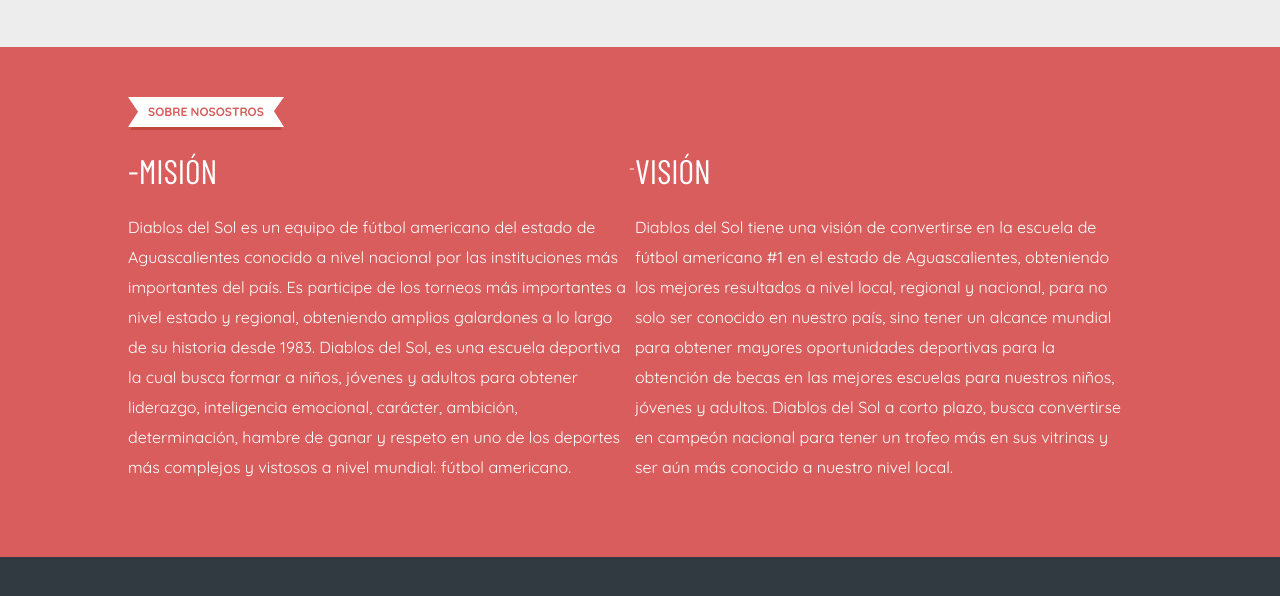
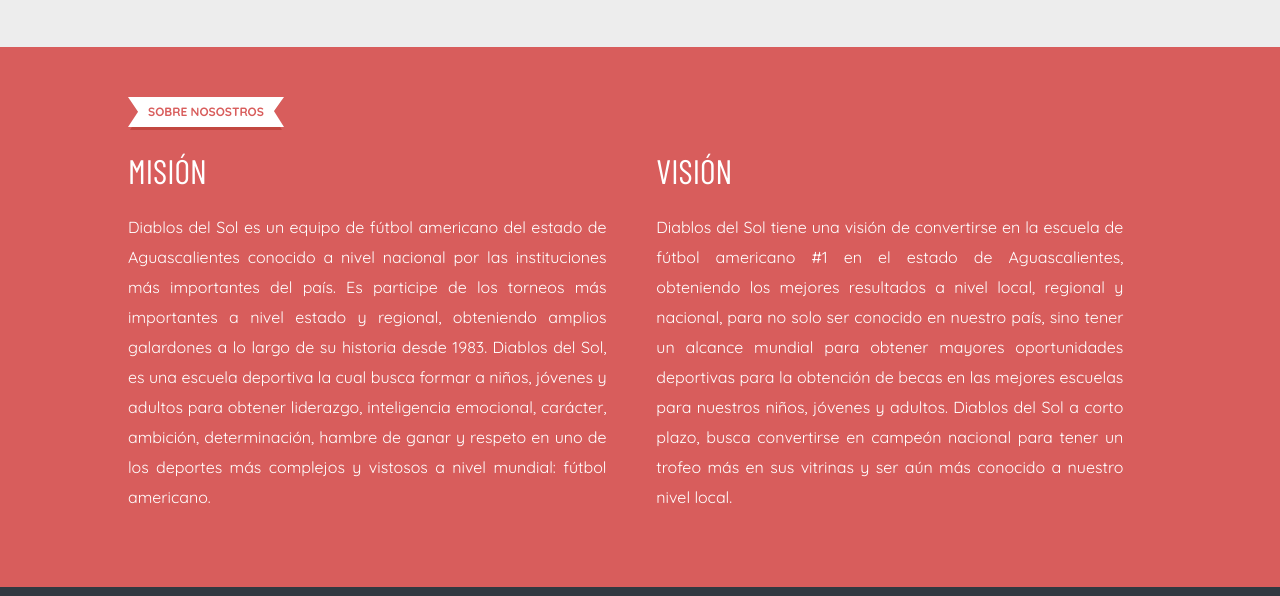
Before and after one commit to FelipeR14/diablos, a plain HTML site: page index.html in a window 1280 px wide. Shown: the part 2754-3350 px from the top of the page. Drawn offline with nearby package versions, Linux system fonts and the light colour scheme; a web font is replaced by a local one.

Commit message:
8:46 am commit

```diff
--- a/index.html
+++ b/index.html
@@ -406,7 +406,7 @@
 																		<!-- Section Head -->
 																		<tr>
 																			<td class="text-grey centered" style="padding-bottom: 15px; color:#7d7e80; font-family:'Quicksand', Arial,sans-serif; font-size:14px; line-height:24px; letter-spacing:3px; text-align:center;">
-																				NOTICAS
+																				NOTICIAS
 																			</td>
 																		</tr>
 																		<tr>
@@ -426,7 +426,7 @@
 																							<table width="100%" border="0" cellspacing="0" cellpadding="0">
 																								<tr>
 																									<td style="border: 1px solid #e1e1e1;" bgcolor="#ffffff">
-																										<table width="100%" border="0" >
+																										<table width="100%">
 																											<tr>
 																												<td style="padding: 5%;">
 																													<a href="https://www.facebook.com/photo/?fbid=572435781551536&set=pcb.572435848218196" target="_blank">
@@ -615,7 +615,7 @@
 																			<th class="column-top" dir="ltr" valign="top" width="10" style="font-size:0pt; line-height:0pt; padding:0; margin:0; font-weight:normal; vertical-align:top;"><div style="font-size:0pt; line-height:0pt;" class="m-br-15"></div>
 																			</th>
 																			<th class="column-top" dir="ltr" valign="top" style="font-size:0pt; line-height:0pt; padding:0; margin:0; font-weight:normal; vertical-align:top;">
-																				<table width="350%" border="0" cellspacing="0" cellpadding="0" >
+																				<table style="gap: 100px;" width="350%" border="0" cellspacing="0" cellpadding="0" >
 																					<tr>
 																						<td align="left" style="padding-bottom: 20px;">
 																							<table border="0" cellspacing="0" cellpadding="0">
@@ -633,10 +633,10 @@
 																					</tr>
 																					<tr>
 																						<td class="h2-white" style="padding-bottom: 20px; color:#ffffff; font-family:'Barlow Condensed', Arial,sans-serif; font-size:34px; line-height:42px; text-align:left;">
-																							-MISIÓN
+																							MISIÓN
 																						</td>
-																						<td class="text-2-white" style="padding-bottom: 25px; color:#ffffff; font-family:'Quicksand', Arial,sans-serif; font-size:16px; line-height:30px; text-align: left;">
-																							-
+																						<td class="text-2-white" style="padding-bottom: 25px; color:#ffffff; font-family:'Quicksand', Arial,sans-serif; font-size:16px; line-height:30px; text-align: left; width: 5%;">
+
 																						</td>
 
 
@@ -646,7 +646,7 @@
 
 																					</tr>
 																					<tr>
-																						<td class="text-2-white" style="padding-bottom: 25px; color:#ffffff; font-family:'Quicksand', Arial,sans-serif; font-size:16px; line-height:30px; text-align: left;">
+																						<td class="text-2-white" style="padding-bottom: 25px; color:#ffffff; font-family:'Quicksand', Arial,sans-serif; font-size:16px; line-height:30px; text-align: left;text-align: justify">
 																							Diablos del Sol es un equipo de fútbol americano del estado de Aguascalientes
 																							conocido a nivel nacional por las instituciones más importantes del país.
 																							Es participe de los torneos más importantes a nivel estado y regional, obteniendo
@@ -656,10 +656,10 @@
 																							ganar y respeto en uno de los deportes más complejos y vistosos a nivel mundial:
 																							fútbol americano.
 																						</td>
-																						<td class="text-2-white" style="padding-bottom: 25px; color:#ffffff; font-family:'Quicksand', Arial,sans-serif; font-size:16px; line-height:30px; text-align: left;">
+																						<td class="text-2-white" style="padding-bottom: 25px; color:#ffffff; font-family:'Quicksand', Arial,sans-serif; font-size:16px; line-height:30px; text-align: left; ">
 
 																						</td>
-																						<td class="text-2-white" style="padding-bottom: 25px; color:#ffffff; font-family:'Quicksand', Arial,sans-serif; font-size:16px; line-height:30px; text-align:left">
+																						<td class="text-2-white" style="padding-bottom: 25px; color:#ffffff; font-family:'Quicksand', Arial,sans-serif; font-size:16px; line-height:30px; text-align:left; text-align: justify;">
 																							Diablos del Sol tiene una visión de convertirse en la escuela de fútbol americano
 																							#1 en el estado de Aguascalientes, obteniendo los mejores resultados a nivel local,
 																							regional y nacional, para no solo ser conocido en nuestro país, sino tener un alcance
```
